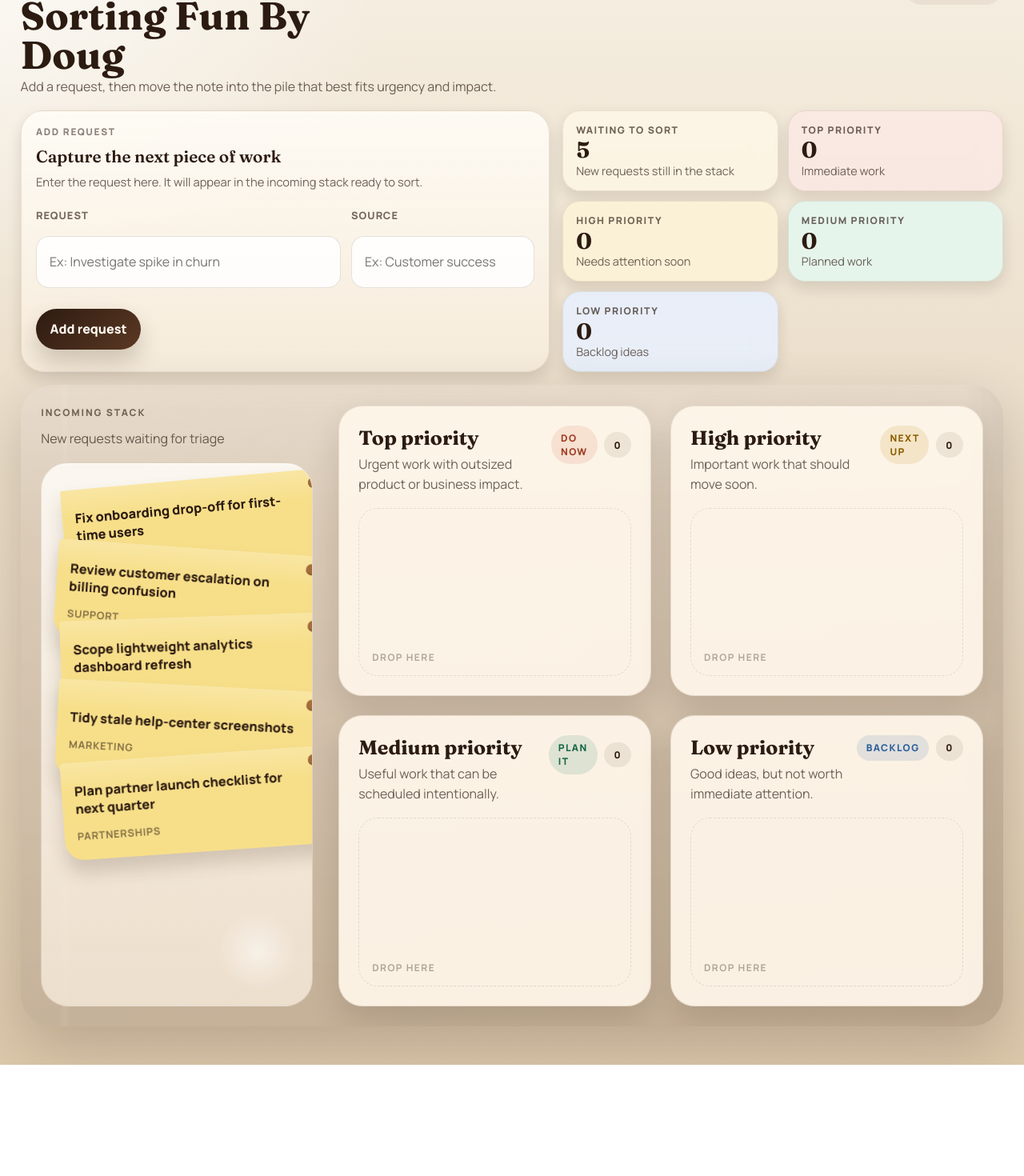
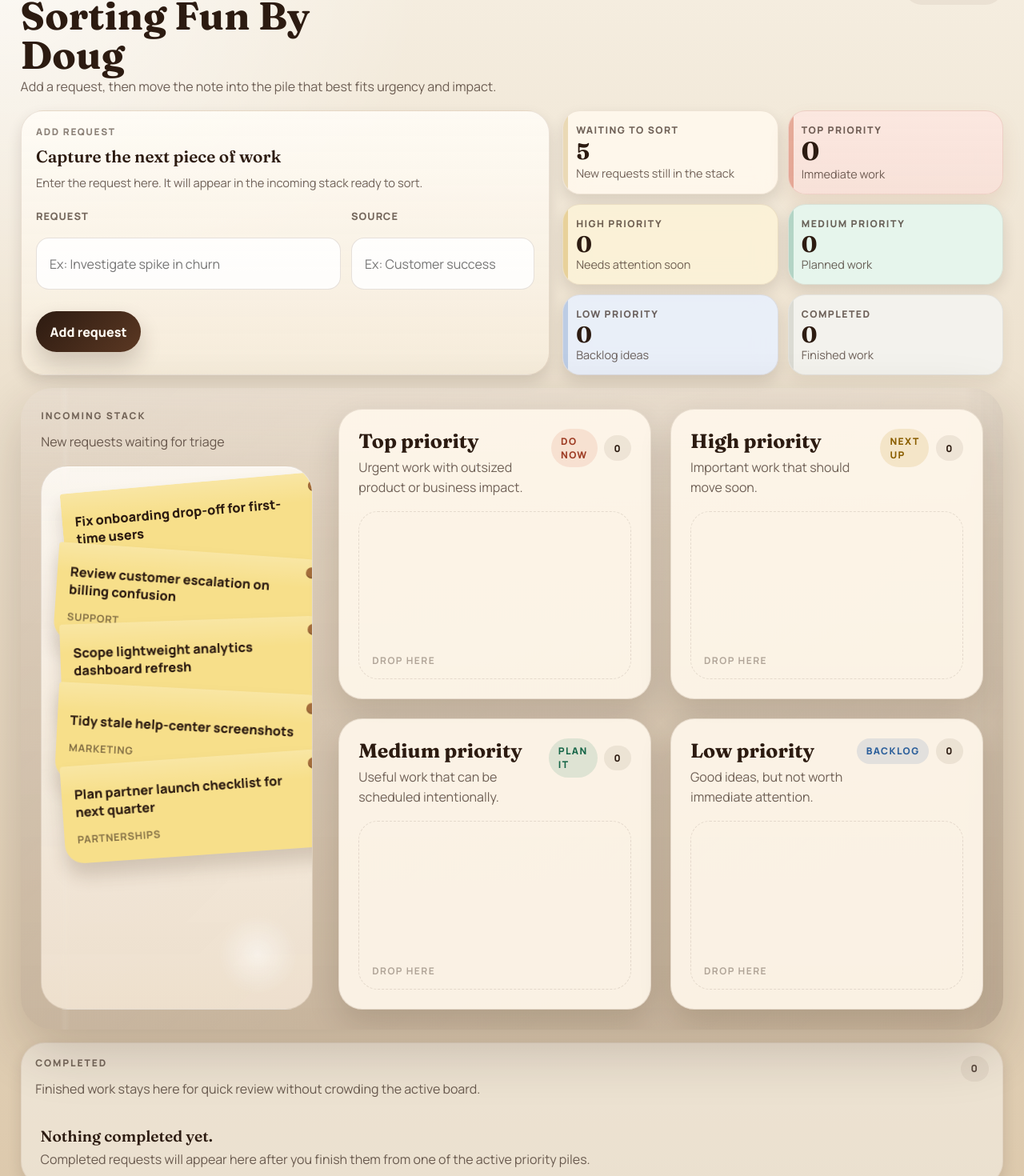
Before and after one commit to fleuter1071/sorting-fun, a React (Vite) app: page / in a window 1280 px wide. Shown: the part 86-1556 px from the top of the page at 80% size. Before the commit the page ends 1417 px from the top, so only its background shows below. Built offline with nearby package versions, Linux system fonts and the light colour scheme.

Commit message:
Add completed workflow and summary polish

```diff
--- a/src/App.jsx
+++ b/src/App.jsx
@@ -8,30 +8,35 @@ const initialRequests = [
     title: "Fix onboarding drop-off for first-time users",
     source: "Growth team",
     priority: null,
+    status: "active",
   },
   {
     id: "req-2",
     title: "Review customer escalation on billing confusion",
     source: "Support",
     priority: null,
+    status: "active",
   },
   {
     id: "req-3",
     title: "Scope lightweight analytics dashboard refresh",
     source: "Product",
     priority: null,
+    status: "active",
   },
   {
     id: "req-4",
     title: "Tidy stale help-center screenshots",
     source: "Marketing",
     priority: null,
+    status: "active",
   },
   {
     id: "req-5",
     title: "Plan partner launch checklist for next quarter",
     source: "Partnerships",
     priority: null,
+    status: "active",
   },
 ];
 
@@ -142,11 +147,14 @@ function App() {
     window.localStorage.setItem(storageKey, JSON.stringify(items));
   }, [items]);
 
-  const unsorted = items.filter((item) => !item.priority);
-  const topCount = items.filter((item) => item.priority === "top").length;
-  const highCount = items.filter((item) => item.priority === "high").length;
-  const mediumCount = items.filter((item) => item.priority === "medium").length;
-  const lowCount = items.filter((item) => item.priority === "low").length;
+  const activeItems = items.filter((item) => item.status !== "completed");
+  const completedItems = items.filter((item) => item.status === "completed");
+  const unsorted = activeItems.filter((item) => !item.priority);
+  const topCount = activeItems.filter((item) => item.priority === "top").length;
+  const highCount = activeItems.filter((item) => item.priority === "high").length;
+  const mediumCount = activeItems.filter((item) => item.priority === "medium").length;
+  const lowCount = activeItems.filter((item) => item.priority === "low").length;
+  const completedCount = completedItems.length;
 
   function startDrag(event, item) {
     const rect = event.currentTarget.getBoundingClientRect();
@@ -210,6 +218,7 @@ function App() {
           title,
           source,
           priority: null,
+          status: "active",
         },
         ...current,
       ]);
@@ -243,6 +252,36 @@ function App() {
     if (editingId === itemId) {
       cancelEditing();
     }
+  }
+
+  function completeRequest(itemId) {
+    setItems((current) =>
+      current.map((item) =>
+        item.id === itemId
+          ? {
+              ...item,
+              status: "completed",
+            }
+          : item
+      )
+    );
+
+    if (editingId === itemId) {
+      cancelEditing();
+    }
+  }
+
+  function restoreRequest(itemId) {
+    setItems((current) =>
+      current.map((item) =>
+        item.id === itemId
+          ? {
+              ...item,
+              status: "active",
+            }
+          : item
+      )
+    );
   }
 
   return (
@@ -351,6 +390,12 @@ function App() {
               value={lowCount}
               detail="Backlog ideas"
             />
+            <SummaryCard
+              tone="completed"
+              label="Completed"
+              value={completedCount}
+              detail="Finished work"
+            />
           </section>
         </section>
 
@@ -378,6 +423,8 @@ function App() {
                     onPointerDown={(event) => startDrag(event, item)}
                     onEdit={() => startEditing(item)}
                     onDelete={() => deleteRequest(item.id)}
+                    onComplete={() => completeRequest(item.id)}
+                    showComplete={false}
                   />
                 );
               })}
@@ -386,7 +433,9 @@ function App() {
 
           <section className="pile-grid" aria-label="Priority piles">
             {priorities.map((priority) => {
-              const pileItems = items.filter((item) => item.priority === priority.key);
+              const pileItems = activeItems.filter(
+                (item) => item.priority === priority.key
+              );
               const isActive = activeTarget === priority.key;
 
               return (
@@ -430,6 +479,7 @@ function App() {
                           onPointerDown={(event) => startDrag(event, item)}
                           onEdit={() => startEditing(item)}
                           onDelete={() => deleteRequest(item.id)}
+                          onComplete={() => completeRequest(item.id)}
                         />
                       );
                     })}
@@ -439,6 +489,49 @@ function App() {
             })}
           </section>
         </main>
+
+        <section className="completed-zone" aria-label="Completed requests">
+          <div className="completed-zone-header">
+            <div>
+              <p className="section-label">Completed</p>
+              <p className="section-subtle">
+                Finished work stays here for quick review without crowding the active
+                board.
+              </p>
+            </div>
+            <span className="completed-count">{completedCount}</span>
+          </div>
+
+          {completedItems.length ? (
+            <div className="completed-list">
+              {completedItems.map((item, index) => (
+                <NoteCard
+                  key={item.id}
+                  item={item}
+                  tone="completed"
+                  className="completed-card"
+                  style={{
+                    "--card-rotate": index % 2 === 0 ? "-0.6deg" : "0.4deg",
+                  }}
+                  onEdit={() => startEditing(item)}
+                  onDelete={() => deleteRequest(item.id)}
+                  onRestore={() => restoreRequest(item.id)}
+                  showComplete={false}
+                  dragEnabled={false}
+                  statusLabel={priorityLabel(item.priority)}
+                />
+              ))}
+            </div>
+          ) : (
+            <div className="completed-empty">
+              <p className="completed-empty-title">Nothing completed yet.</p>
+              <p className="completed-empty-copy">
+                Completed requests will appear here after you finish them from one of
+                the active priority piles.
+              </p>
+            </div>
+          )}
+        </section>
       </div>
 
       <div
@@ -512,6 +605,9 @@ function isValidItem(item) {
     typeof item.id === "string" &&
     typeof item.title === "string" &&
     typeof item.source === "string" &&
+    (item.status === undefined ||
+      item.status === "active" ||
+      item.status === "completed") &&
     (item.priority === null ||
       priorities.some((priority) => priority.key === item.priority))
   );
@@ -529,7 +625,12 @@ function NoteCard({
   onPointerDown,
   onEdit,
   onDelete,
+  onComplete,
+  onRestore,
   showActions = true,
+  showComplete = true,
+  dragEnabled = true,
+  statusLabel,
 }) {
   return (
     <article
@@ -541,14 +642,43 @@ function NoteCard({
       <button
         type="button"
         className="note-surface"
-        onPointerDown={onPointerDown}
-        aria-label={`Move ${item.title}`}
+        onPointerDown={dragEnabled ? onPointerDown : undefined}
+        aria-label={dragEnabled ? `Move ${item.title}` : item.title}
       >
         <span className="note-title">{item.title}</span>
         <span className="note-meta">{item.source}</span>
+        {statusLabel ? <span className="note-status-label">{statusLabel}</span> : null}
       </button>
       {showActions ? (
         <div className="note-actions" role="group" aria-label={`Actions for ${item.title}`}>
+          {showComplete ? (
+            <button
+              type="button"
+              className="note-action-button note-action-button-complete"
+              onPointerDown={(event) => event.stopPropagation()}
+              onClick={(event) => {
+                event.stopPropagation();
+                onComplete?.();
+              }}
+              aria-label={`Complete ${item.title}`}
+            >
+              Complete
+            </button>
+          ) : null}
+          {onRestore ? (
+            <button
+              type="button"
+              className="note-action-button"
+              onPointerDown={(event) => event.stopPropagation()}
+              onClick={(event) => {
+                event.stopPropagation();
+                onRestore?.();
+              }}
+              aria-label={`Restore ${item.title}`}
+            >
+              Restore
+            </button>
+          ) : null}
           <button
             type="button"
             className="note-action-button"
@@ -589,6 +719,15 @@ function SummaryCard({ tone, label, value, detail }) {
   );
 }
 
+function priorityLabel(priority) {
+  if (!priority) {
+    return "Completed from incoming";
+  }
+
+  const match = priorities.find((item) => item.key === priority);
+  return `Completed from ${match?.title ?? priority}`;
+}
+
 function findDropzone(pointer, refs) {
   return Object.entries(refs).find(([, node]) => {
     if (!node) {
--- a/src/styles.css
+++ b/src/styles.css
@@ -148,26 +148,68 @@ input {
   border: 1px solid rgba(122, 82, 54, 0.12);
   box-shadow: var(--shadow-sm);
   backdrop-filter: blur(14px);
+  position: relative;
+  overflow: hidden;
+}
+
+.summary-card::before {
+  content: "";
+  position: absolute;
+  inset: 0 auto 0 0;
+  width: 6px;
+  background: rgba(68, 43, 21, 0.08);
 }
 
 .summary-card[data-tone="incoming"] {
-  background: rgba(255, 248, 231, 0.78);
+  background: rgba(255, 249, 237, 0.88);
+}
+
+.summary-card[data-tone="incoming"]::before {
+  background: rgba(184, 139, 44, 0.28);
 }
 
 .summary-card[data-tone="top"] {
-  background: rgba(250, 233, 227, 0.88);
+  background: linear-gradient(180deg, rgba(251, 231, 224, 0.95), rgba(248, 224, 216, 0.92));
+  border-color: rgba(173, 92, 68, 0.16);
+  box-shadow: 0 12px 24px rgba(160, 90, 58, 0.12);
+}
+
+.summary-card[data-tone="top"]::before {
+  background: rgba(201, 86, 56, 0.42);
 }
 
 .summary-card[data-tone="high"] {
   background: rgba(252, 243, 216, 0.88);
 }
 
+.summary-card[data-tone="high"]::before {
+  background: rgba(190, 137, 14, 0.3);
+}
+
 .summary-card[data-tone="medium"] {
   background: rgba(229, 247, 239, 0.9);
 }
 
+.summary-card[data-tone="medium"]::before {
+  background: rgba(35, 122, 85, 0.26);
+}
+
 .summary-card[data-tone="low"] {
   background: rgba(232, 240, 252, 0.9);
+}
+
+.summary-card[data-tone="low"]::before {
+  background: rgba(49, 93, 163, 0.24);
+}
+
+.summary-card[data-tone="completed"] {
+  background: rgba(244, 243, 239, 0.92);
+  border-color: rgba(98, 91, 76, 0.1);
+  box-shadow: 0 8px 18px rgba(68, 43, 21, 0.06);
+}
+
+.summary-card[data-tone="completed"]::before {
+  background: rgba(112, 111, 101, 0.18);
 }
 
 .summary-label,
@@ -186,6 +228,10 @@ input {
   font-family: var(--font-display);
   font-size: 1.75rem;
   line-height: 1;
+}
+
+.summary-card[data-tone="top"] .summary-value {
+  font-size: 2rem;
 }
 
 .summary-detail {
@@ -598,6 +644,13 @@ input {
     var(--note-low);
 }
 
+.note-card[data-tone="completed"] {
+  background:
+    linear-gradient(180deg, rgba(255, 255, 255, 0.28), transparent 34%),
+    rgba(239, 236, 226, 0.92);
+  box-shadow: 0 12px 20px rgba(68, 43, 21, 0.1);
+}
+
 .note-pin {
   position: absolute;
   top: 10px;
@@ -649,6 +702,15 @@ input {
   background: rgba(158, 61, 37, 0.18);
 }
 
+.note-action-button-complete {
+  background: rgba(35, 122, 85, 0.14);
+  color: #1a6c4d;
+}
+
+.note-action-button-complete:hover {
+  background: rgba(35, 122, 85, 0.22);
+}
+
 .note-title {
   display: block;
   margin-right: 18px;
@@ -666,6 +728,83 @@ input {
   color: rgba(44, 27, 17, 0.58);
   letter-spacing: 0.06em;
   text-transform: uppercase;
+}
+
+.note-status-label {
+  display: block;
+  margin-top: 0.55rem;
+  color: rgba(44, 27, 17, 0.52);
+  font-size: 0.78rem;
+  font-weight: 700;
+}
+
+.completed-zone {
+  max-width: 1320px;
+  margin: 1rem auto 0;
+  padding: 1rem 1.1rem 1.15rem;
+  border-radius: 30px;
+  background: rgba(249, 247, 242, 0.5);
+  border: 1px solid rgba(122, 82, 54, 0.09);
+  box-shadow: var(--shadow-sm);
+}
+
+.completed-zone-header {
+  display: flex;
+  justify-content: space-between;
+  gap: 1rem;
+  align-items: flex-start;
+  margin-bottom: 0.9rem;
+}
+
+.completed-count {
+  display: inline-flex;
+  align-items: center;
+  justify-content: center;
+  min-width: 2.2rem;
+  padding: 0.45rem 0.7rem;
+  border-radius: 999px;
+  background: rgba(68, 43, 21, 0.06);
+  color: rgba(44, 27, 17, 0.75);
+  font-size: 0.78rem;
+  font-weight: 800;
+  letter-spacing: 0.08em;
+}
+
+.completed-list {
+  display: grid;
+  grid-template-columns: repeat(3, minmax(0, 1fr));
+  gap: 0.9rem;
+}
+
+.completed-card {
+  position: relative;
+  left: auto;
+  right: auto;
+  inset: auto;
+  min-height: 120px;
+}
+
+.completed-card,
+.completed-card .note-surface {
+  cursor: default;
+}
+
+.completed-empty {
+  display: grid;
+  gap: 0.35rem;
+  padding: 1.2rem 0.4rem 0.2rem;
+  color: var(--muted);
+}
+
+.completed-empty-title,
+.completed-empty-copy {
+  margin: 0;
+}
+
+.completed-empty-title {
+  font-family: var(--font-display);
+  font-size: 1.2rem;
+  color: var(--ink);
 }
 
 .hand-layer {
@@ -771,6 +910,10 @@ input {
   .incoming-stack {
     min-height: 520px;
   }
+
+  .completed-list {
+    grid-template-columns: repeat(2, minmax(0, 1fr));
+  }
 }
 
 @media (max-width: 720px) {
@@ -808,6 +951,15 @@ input {
     min-height: 430px;
   }
 
+  .completed-zone-header {
+    flex-direction: column;
+    align-items: stretch;
+  }
+
+  .completed-list {
+    grid-template-columns: 1fr;
+  }
+
   .note-card {
     left: 16px;
     right: 16px;
```
